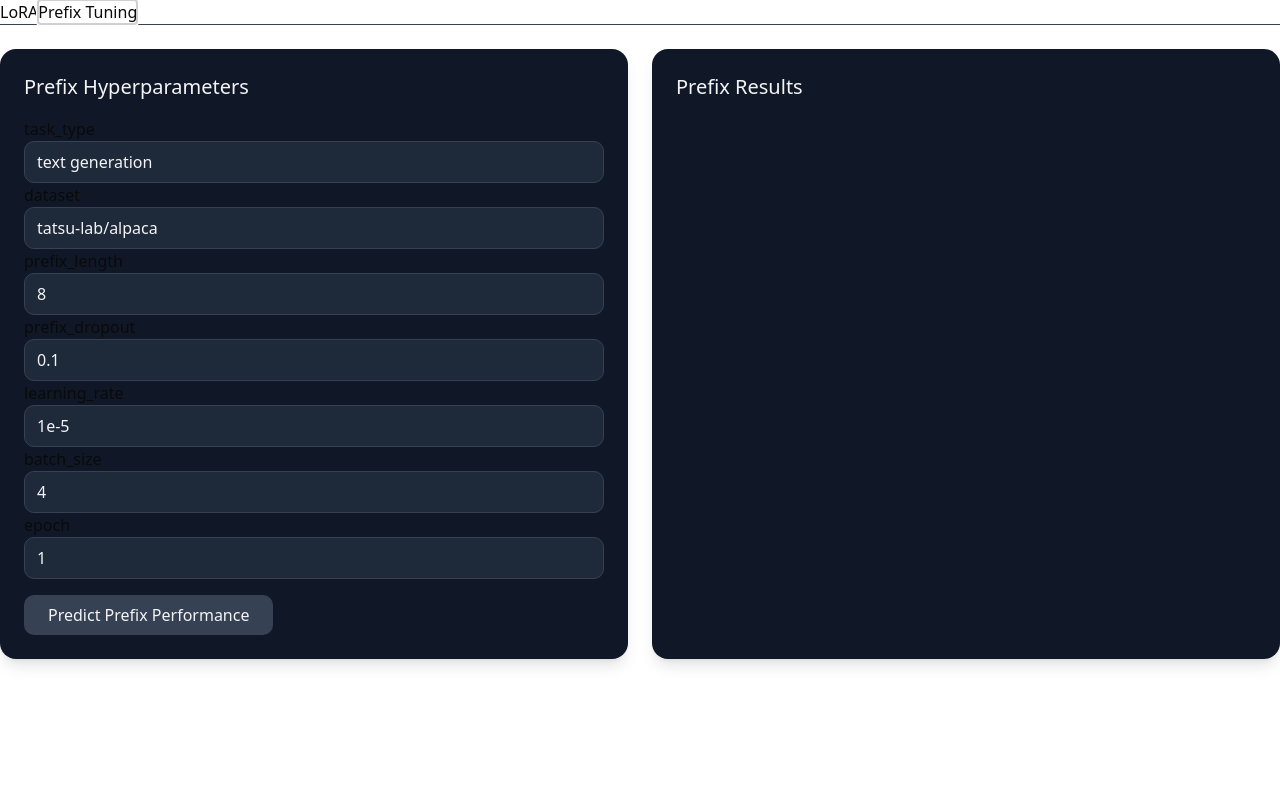
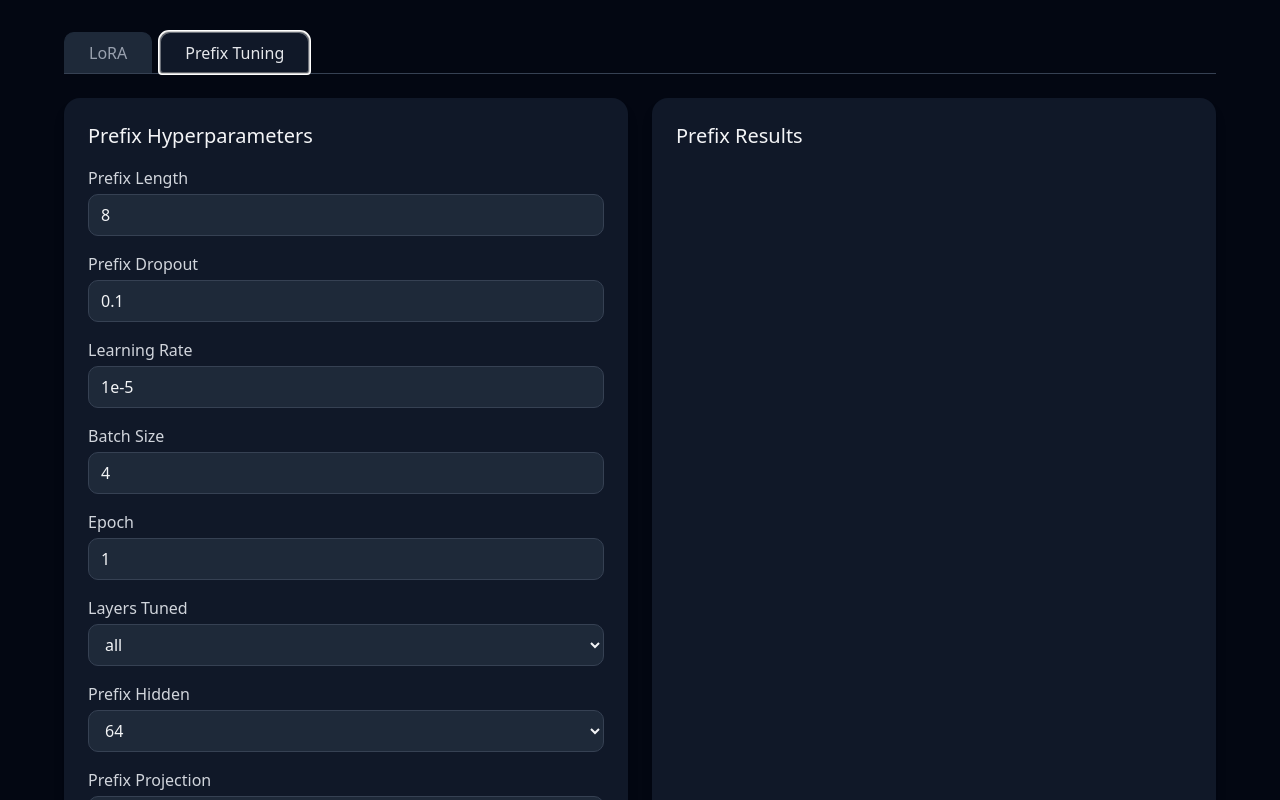
Before and after one commit to nwhye/PEFT-Helper-Agent-Website, a Next.js app in the folder frontend/peft/: page / in a window 1280 px wide. Both pictures are taken after a click on the tab "Prefix Tuning". Shown: the top 800 px of the page. Built offline with nearby package versions, Linux system fonts and the light colour scheme.

Commit message:
0.2.3.1 -fix: page fix

```diff
--- a/frontend/peft/app/components/LoRAPanel.tsx
+++ b/frontend/peft/app/components/LoRAPanel.tsx
@@ -80,14 +80,7 @@ const handleSubmit = async () => {
     <div className="min-h-screen bg-gray-950 flex justify-center items-start p-8">
       <div className="w-full max-w-6xl">
         <Tabs.Root value={selectedTab} onValueChange={setSelectedTab}>
-          <Tabs.List className="flex border-b border-gray-700 mb-6">
-            <Tabs.Trigger
-              value="lora"
-              className="px-6 py-2 rounded-t-lg bg-gray-900 border border-b-0 border-gray-700 mr-2 text-gray-200 hover:bg-gray-800"
-            >
-              LoRA
-            </Tabs.Trigger>
-          </Tabs.List>
+
 
           <Tabs.Content value="lora" className="flex gap-6">
             {/* Input Panel */}
--- a/frontend/peft/app/components/PrefixPanel.tsx
+++ b/frontend/peft/app/components/PrefixPanel.tsx
@@ -11,6 +11,9 @@ type PrefixFormValues = {
   learning_rate: string;
   batch_size: string;
   epoch: string;
+  layers_tuned: string;
+  prefix_hidden: string;
+  prefix_projection: string;
 };
 
 export default function PrefixPanel() {
@@ -22,9 +25,14 @@ export default function PrefixPanel() {
     learning_rate: "1e-5",
     batch_size: "4",
     epoch: "1",
+    layers_tuned: "0",
+    prefix_hidden: "64",
+    prefix_projection: "True",
   });
 
-  const [results, setResults] = useState(null);
+  const lockedFields = ["prefix_projection", "task_type", "dataset"];
+
+  const [results, setResults] = useState<any>(null);
   const [loading, setLoading] = useState(false);
 
   const handleChange = (
@@ -33,14 +41,13 @@ export default function PrefixPanel() {
     setFormValues({ ...formValues, [e.target.name]: e.target.value });
   };
 
-
   const predictPrefix = async () => {
     setLoading(true);
     setResults(null);
 
     try {
       const response = await axios.post(
-        "http://localhost:8001/predict/",  // prefix API
+        "http://localhost:8001/predict/", // prefix API
         formValues
       );
       setResults(response.data);
@@ -58,17 +65,108 @@ export default function PrefixPanel() {
       <div className="flex-1 bg-gray-900 rounded-2xl p-6 shadow-lg">
         <h2 className="text-xl mb-4 text-gray-100">Prefix Hyperparameters</h2>
 
-          {(Object.keys(formValues) as Array<keyof PrefixFormValues>).map((key) => (
-            <div key={key}>
-              <label>{key}</label>
-              <input
-                name={key}
-                value={formValues[key]}
-                onChange={handleChange}
-              className="w-full bg-gray-800 border border-gray-700 rounded-lg px-3 py-2 text-gray-100"
-            />
-          </div>
-        ))}
+        {/* Prefix Length */}
+        <div className="mb-4">
+          <label className="block text-gray-300 mb-1">Prefix Length</label>
+          <input
+            type="text"
+            name="prefix_length"
+            value={formValues.prefix_length}
+            onChange={handleChange}
+            className="w-full bg-gray-800 border border-gray-700 rounded-lg px-3 py-2 text-gray-100"
+          />
+        </div>
+
+        {/* Prefix Dropout */}
+        <div className="mb-4">
+          <label className="block text-gray-300 mb-1">Prefix Dropout</label>
+          <input
+            type="text"
+            name="prefix_dropout"
+            value={formValues.prefix_dropout}
+            onChange={handleChange}
+            className="w-full bg-gray-800 border border-gray-700 rounded-lg px-3 py-2 text-gray-100"
+          />
+        </div>
+
+        {/* Learning Rate */}
+        <div className="mb-4">
+          <label className="block text-gray-300 mb-1">Learning Rate</label>
+          <input
+            type="text"
+            name="learning_rate"
+            value={formValues.learning_rate}
+            onChange={handleChange}
+            className="w-full bg-gray-800 border border-gray-700 rounded-lg px-3 py-2 text-gray-100"
+          />
+        </div>
+
+        {/* Batch Size */}
+        <div className="mb-4">
+          <label className="block text-gray-300 mb-1">Batch Size</label>
+          <input
+            type="text"
+            name="batch_size"
+            value={formValues.batch_size}
+            onChange={handleChange}
+            className="w-full bg-gray-800 border border-gray-700 rounded-lg px-3 py-2 text-gray-100"
+          />
+        </div>
+
+        {/* Epoch */}
+        <div className="mb-4">
+          <label className="block text-gray-300 mb-1">Epoch</label>
+          <input
+            type="text"
+            name="epoch"
+            value={formValues.epoch}
+            onChange={handleChange}
+            className="w-full bg-gray-800 border border-gray-700 rounded-lg px-3 py-2 text-gray-100"
+          />
+        </div>
+
+        {/* Layers Tuned */}
+        <div className="mb-4">
+          <label className="block text-gray-300 mb-1">Layers Tuned</label>
+          <select
+            name="layers_tuned"
+            value={formValues.layers_tuned}
+            onChange={handleChange}
+            className="w-full bg-gray-800 border border-gray-700 rounded-lg px-3 py-2 text-gray-100"
+          >
+            <option value="0">all</option>
+            <option value="1">last_3</option>
+            <option value="2">first_3</option>
+          </select>
+        </div>
+
+        {/* Prefix Hidden */}
+        <div className="mb-4">
+          <label className="block text-gray-300 mb-1">Prefix Hidden</label>
+          <select
+            name="prefix_hidden"
+            value={formValues.prefix_hidden}
+            onChange={handleChange}
+            className="w-full bg-gray-800 border border-gray-700 rounded-lg px-3 py-2 text-gray-100"
+          >
+            <option value="64">64</option>
+            <option value="128">128</option>
+            <option value="256">256</option>
+            <option value="0">None</option>
+          </select>
+        </div>
+
+        {/* Prefix Projection */}
+        <div className="mb-4">
+          <label className="block text-gray-300 mb-1">Prefix Projection</label>
+          <input
+            type="text"
+            name="prefix_projection"
+            value="True"
+            disabled
+            className="w-full bg-gray-800 border border-gray-700 rounded-lg px-3 py-2 text-gray-100 cursor-not-allowed"
+          />
+        </div>
 
         <button
           onClick={predictPrefix}
--- a/frontend/peft/app/page.tsx
+++ b/frontend/peft/app/page.tsx
@@ -6,17 +6,46 @@ import * as Tabs from "@radix-ui/react-tabs";
 import LoRAPanel from "./components/LoRAPanel";
 import PrefixPanel from "./components/PrefixPanel";
 
-
 export default function HomePage() {
   const [selectedTab, setSelectedTab] = useState("lora");
 
   return (
+    <div className="min-h-screen bg-gray-950 flex justify-center items-start p-8">
+      <div className="w-full max-w-6xl">
+
         <Tabs.Root value={selectedTab} onValueChange={setSelectedTab}>
+
+          {/* ---------------- Tabs Header ---------------- */}
           <Tabs.List className="flex border-b border-gray-700 mb-6">
-        <Tabs.Trigger value="lora" className="...">LoRA</Tabs.Trigger>
-        <Tabs.Trigger value="prefix" className="...">Prefix Tuning</Tabs.Trigger>
+
+            {/* LoRA Tab */}
+            <Tabs.Trigger
+              value="lora"
+              className={`px-6 py-2 rounded-t-lg border border-b-0 mr-2
+                ${
+                  selectedTab === "lora"
+                    ? "bg-gray-900 border-gray-700 text-gray-200"
+                    : "bg-gray-800 border-gray-800 text-gray-400 hover:bg-gray-700"
+                }`}
+            >
+              LoRA
+            </Tabs.Trigger>
+
+            {/* Prefix Tab */}
+            <Tabs.Trigger
+              value="prefix"
+              className={`px-6 py-2 rounded-t-lg border border-b-0
+                ${
+                  selectedTab === "prefix"
+                    ? "bg-gray-900 border-gray-700 text-gray-200"
+                    : "bg-gray-800 border-gray-800 text-gray-400 hover:bg-gray-700"
+                }`}
+            >
+              Prefix Tuning
+            </Tabs.Trigger>
           </Tabs.List>
 
+          {/* ---------------- Tab Content ---------------- */}
           <Tabs.Content value="lora">
             <LoRAPanel />
           </Tabs.Content>
@@ -24,6 +53,9 @@ export default function HomePage() {
           <Tabs.Content value="prefix">
             <PrefixPanel />
           </Tabs.Content>
+
         </Tabs.Root>
+      </div>
+    </div>
   );
 }
```
Lines whose indentation alone changed are shown as unchanged.
